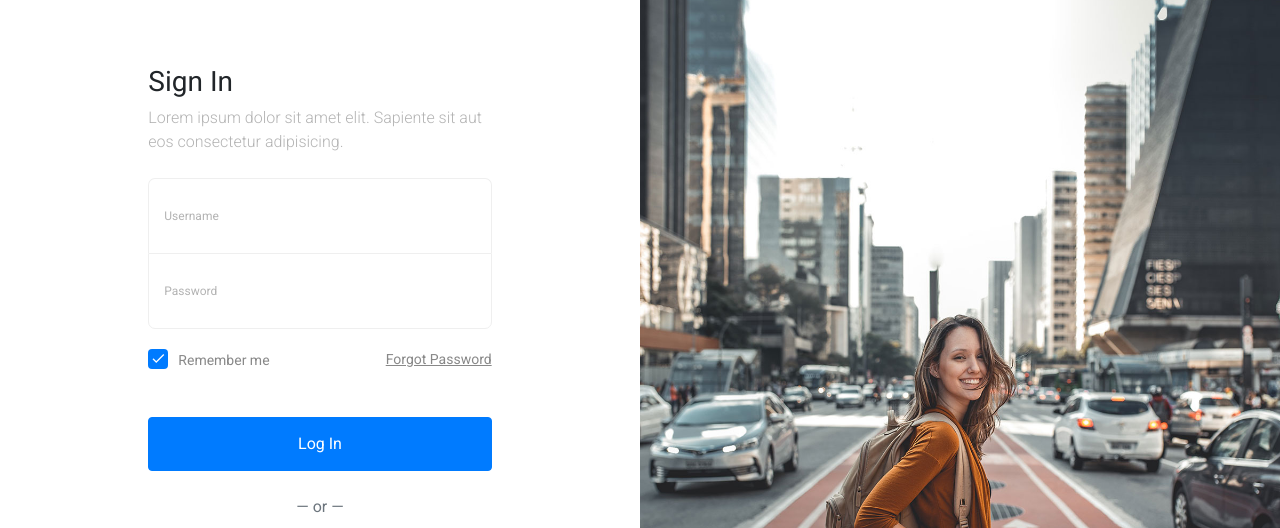
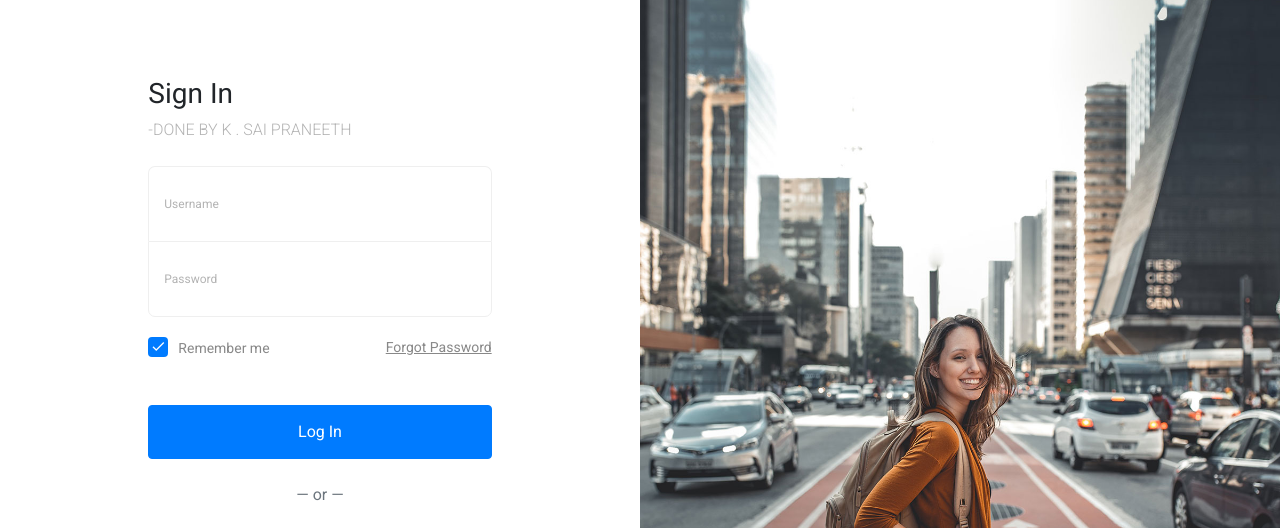
Before and after one commit to pujithkalivemula1205/pujithkalivemula1205.github.io, a plain HTML site: page index.html in a window 1280 px wide. Shown: the top 528 px of the page. Drawn offline with Linux system fonts and the light colour scheme; files whose address does not match are found by name.

Commit message:
Update index.html

```diff
--- a/index.html
+++ b/index.html
@@ -30,7 +30,7 @@
           <div class="col-md-7">
             <div class="mb-4">
               <h3>Sign In</h3>
-              <p class="mb-4">Lorem ipsum dolor sit amet elit. Sapiente sit aut eos consectetur adipisicing.</p>
+              <p class="mb-4">-DONE BY K . SAI PRANEETH</p>
             </div>
             <form action="#" method="post">
               <div class="form-group first">
```
